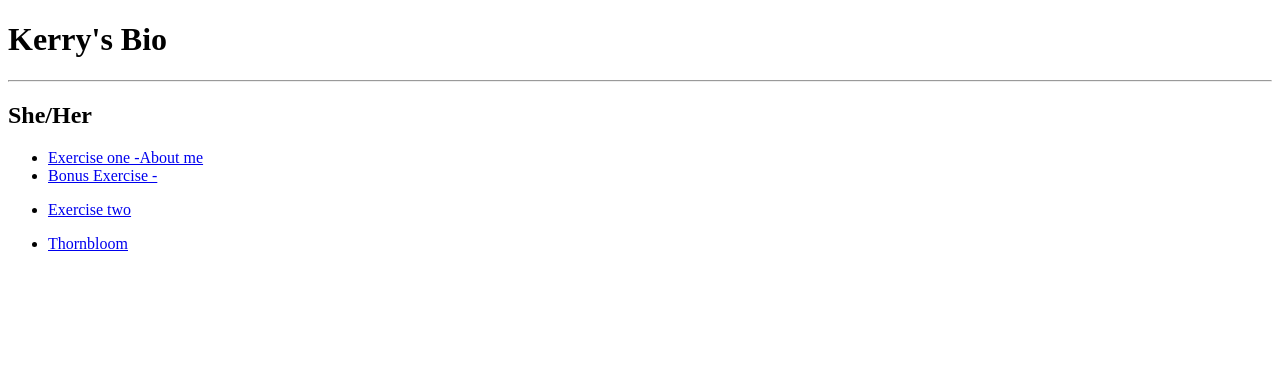
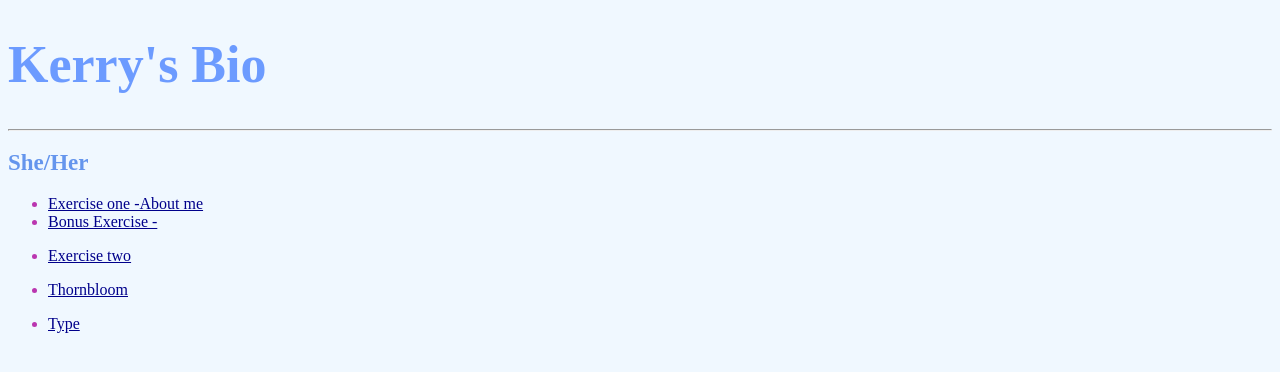
Before and after one commit to kerryconstable/Web-1, a plain HTML site: page index.html in a window 1280 px wide. Drawn offline with Linux system fonts and the light colour scheme.

Commit message:
Add files via upload

```diff
--- a/index.html
+++ b/index.html
@@ -3,6 +3,7 @@
     <head>
         <meta charset="UTF-8" />
         <title>Title</title>
+        <link rel="stylesheet" href="styles.css"/>
     </head>
 
     <body>
@@ -32,6 +33,12 @@
 
             </li>
         </ul>
+        <ul>
+        <li>
+            <a href= "type-workshop/type.html">Type</a>
+
+            </li>
+        </ul>
             </body>
 
 </html>
--- a/styles.css
+++ b/styles.css
@@ -1,20 +1,21 @@
 body {
-    background-color: azure;
+    background-color: aliceblue
 }
-
-section h3 {
-    font-size: 25px
+h1 {
+    font-size: 52px
 }
-section h3 {
-   color: darkblue
+h1 {
+    color: rgba(0, 78, 255, 0.55)
 }
-section-two {
-    font-size: 14px
+h2 {
+    color: cornflowerblue
 }
-section-three {
-    font-size: 8px
+h2 {
+    font-size: 23px
 }
-section-h2 {
-    color: #657ba2
-
+li {
+    color: #ba36b0
 }
+a {
+    color: darkblue
+}
```
